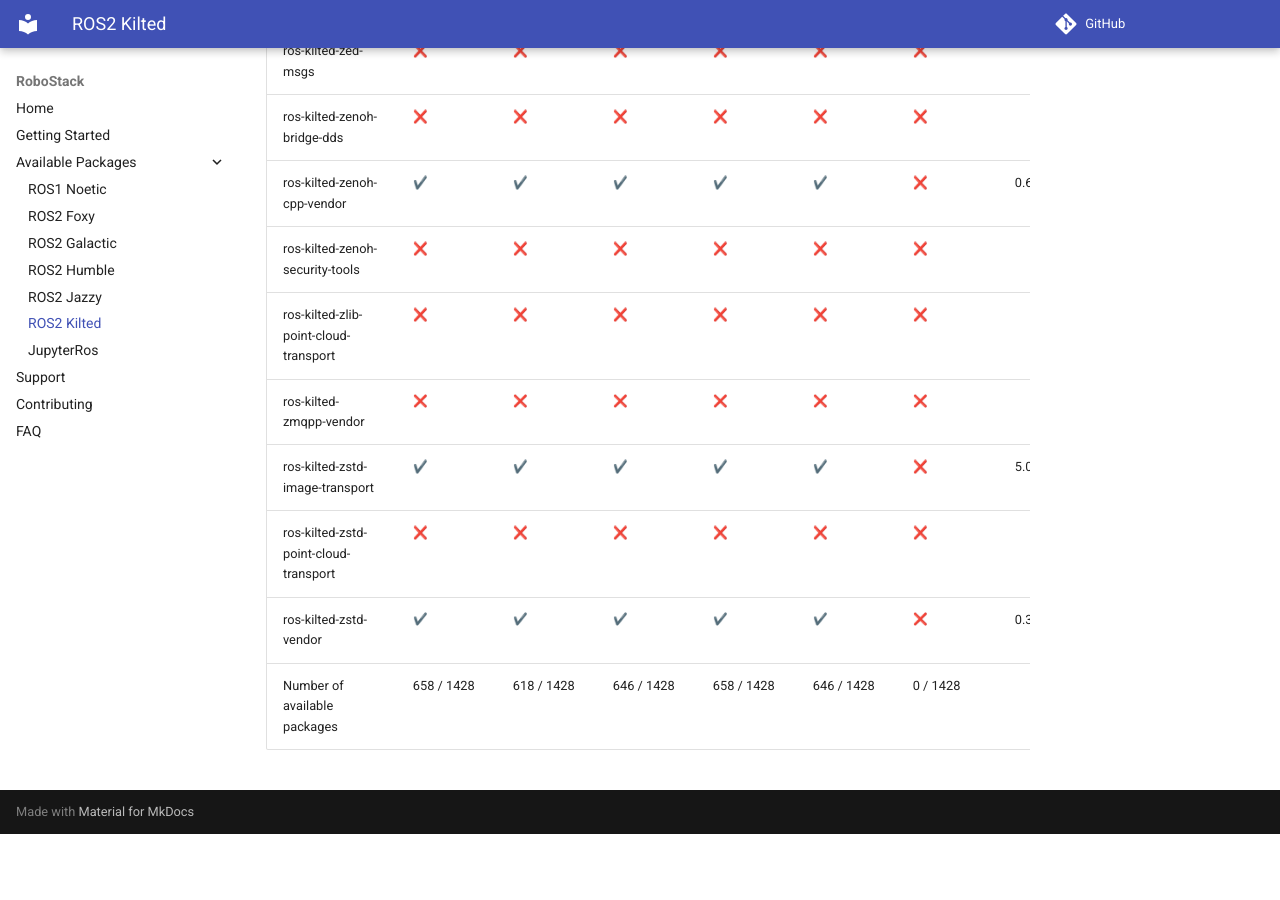
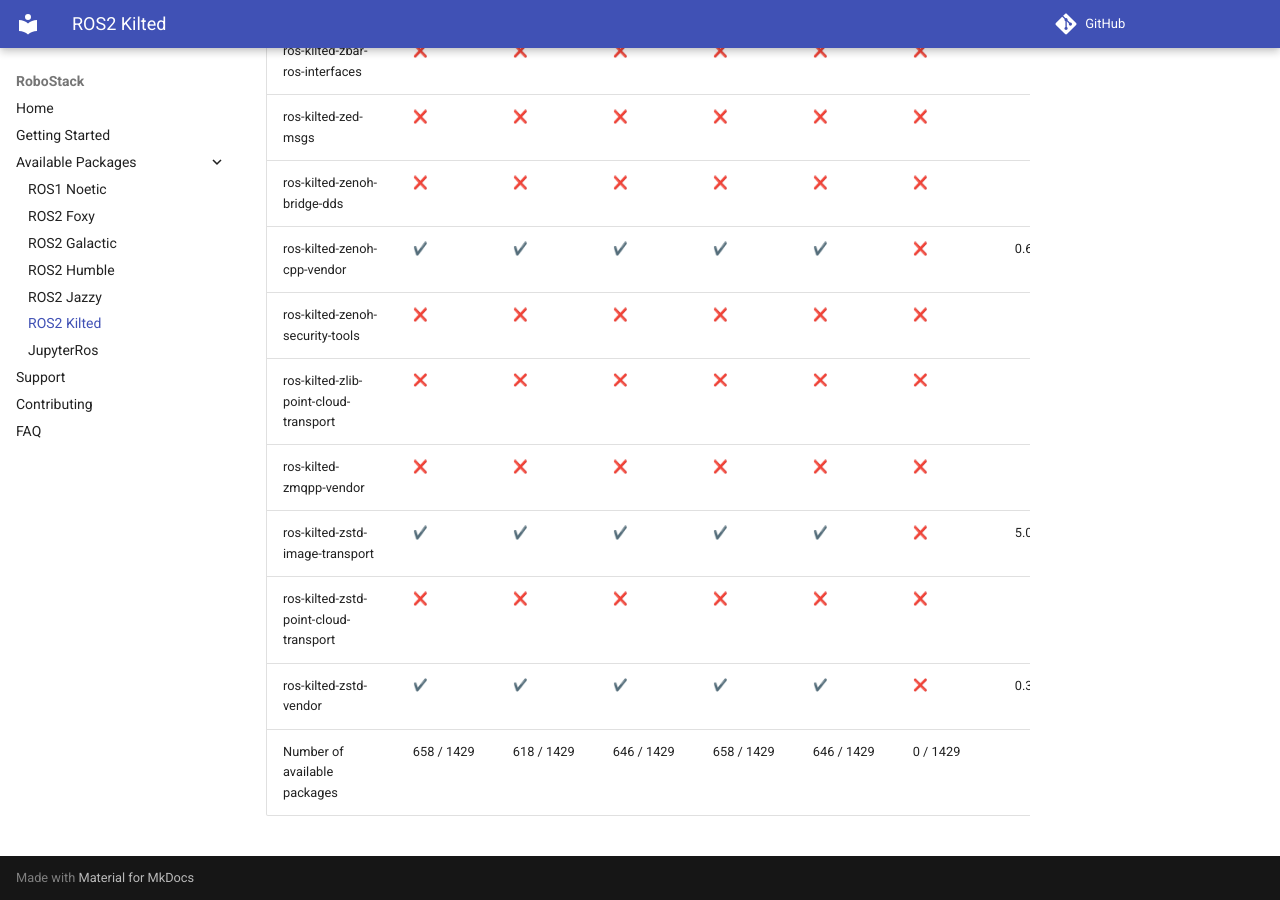
Before and after one commit to RoboStack/robostack.github.io, an MkDocs documentation site: the page built from docs/kilted.md, in a window 1280 px wide and 900 px high, scrolled down 103627 px. Built offline with MkDocs 1.6.1 and Material for MkDocs 9.7.7, drawn with Linux system fonts in a browser that asks for light colours; emoji names are drawn with the system emoji font; comment, search, counter and statistics services are not loaded; before the commit the page ends 104461 px from its top, so only the background shows below that; some of the changed text lies outside the part shown.

Commit message:
Update tables

```diff
--- a/docs/kilted.md
+++ b/docs/kilted.md
@@ -1428,4 +1429,4 @@
 | ros-kilted-zstd-image-transport | :heavy_check_mark: { data-sort='1' } | :heavy_check_mark: { data-sort='1' } | :heavy_check_mark: { data-sort='1' } | :heavy_check_mark: { data-sort='1' } | :heavy_check_mark: { data-sort='1' } | :x: { data-sort='0' } | 5.0.2  |
 | ros-kilted-zstd-point-cloud-transport | :x: { data-sort='0' } | :x: { data-sort='0' } | :x: { data-sort='0' } | :x: { data-sort='0' } | :x: { data-sort='0' } | :x: { data-sort='0' } |   |
 | ros-kilted-zstd-vendor | :heavy_check_mark: { data-sort='1' } | :heavy_check_mark: { data-sort='1' } | :heavy_check_mark: { data-sort='1' } | :heavy_check_mark: { data-sort='1' } | :heavy_check_mark: { data-sort='1' } | :x: { data-sort='0' } | 0.32.0  |
-| Number of available packages |  658 / 1428 | 618 / 1428 | 646 / 1428 | 658 / 1428 | 646 / 1428 | 0 / 1428 |
+| Number of available packages |  658 / 1429 | 618 / 1429 | 646 / 1429 | 658 / 1429 | 646 / 1429 | 0 / 1429 |
```
Also changed, not shown: other parts of docs/kilted.md (+1 -0 lines).
